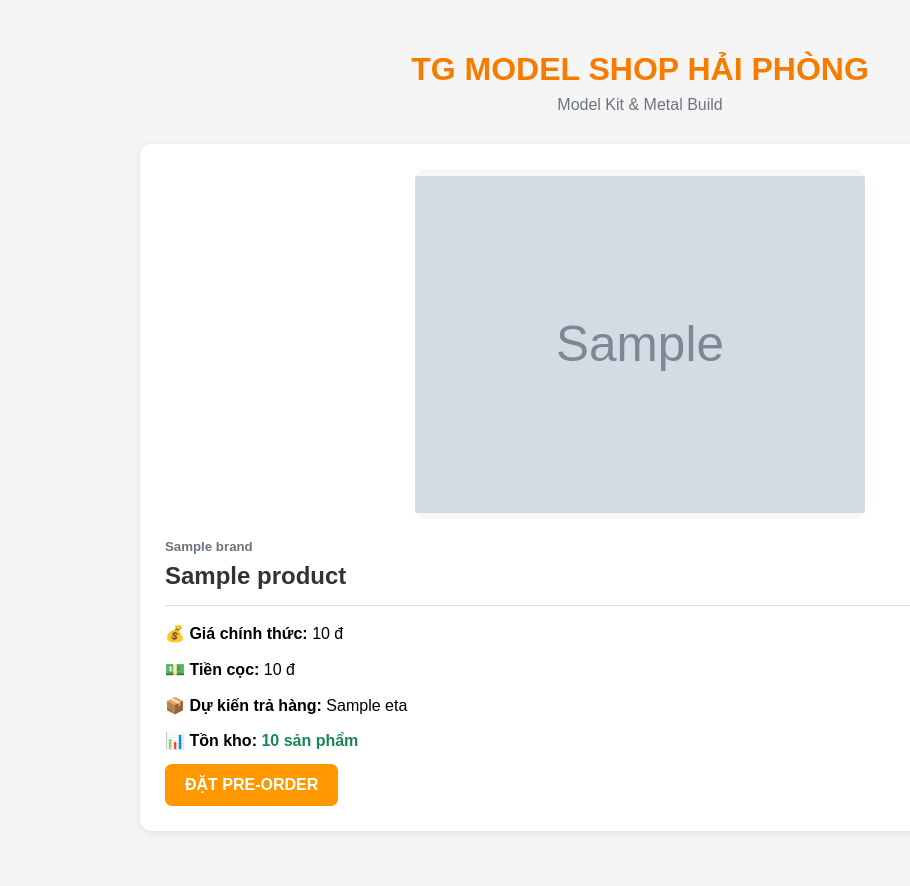
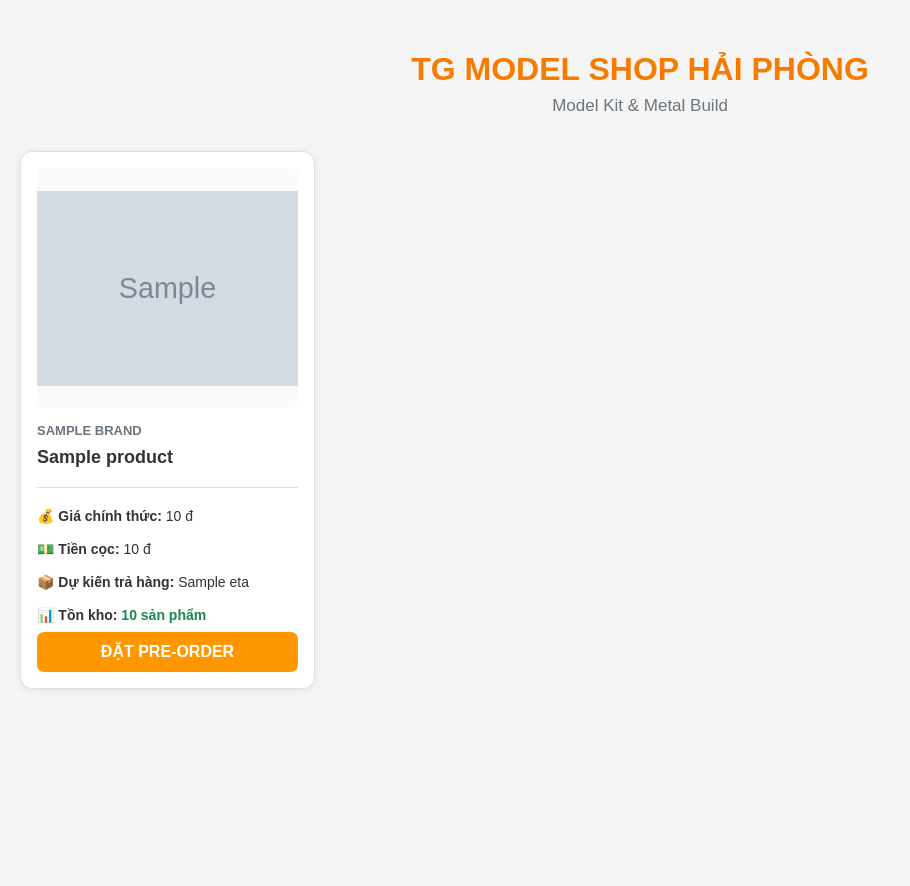
Before and after one commit to 20020899-debug/TGMODEL-SHOP-, a Flask app: page / in a window 1280 px wide. Shown: the whole page, without its empty margins (0-910 px from the left). After the commit the page ends 689 px from the top, so only its background shows below. Run offline with Flask 3, Linux system fonts and the light colour scheme; grey boxes marked "Sample" are stand-in pictures; a database or web service that is not in the repository returns one stand-in record (values such as "Sample title"); some libraries are stand-ins or nearby versions.

Commit message:
Update index.css

```diff
--- a/TG-Model-Preorder/static/css/index.css
+++ b/TG-Model-Preorder/static/css/index.css
@@ -1,3 +1,26 @@
+/* =================================================
+   BIẾN MÀU
+   ================================================= */
+
+:root {
+
+    --orange: #ff9800;
+    --orange-dark: #f57c00;
+
+    --green: #198754;
+    --green-dark: #157347;
+
+    --red: #dc3545;
+
+    --gray: #6c757d;
+
+    --background: #f5f5f5;
+    --border: #e0e0e0;
+
+    --text: #333;
+}
+
+
 /* =================================================
    BODY
    ================================================= */
@@ -6,11 +29,13 @@ body {
 
     font-family: Arial, sans-serif;
 
-    background: #f5f5f5;
+    background: var(--background);
 
     margin: 0;
 
     padding: 0;
+
+    color: var(--text);
 }
 
 
@@ -20,7 +45,7 @@ body {
 
 .container {
 
-    max-width: 1000px;
+    max-width: 1400px;
 
     margin: 0 auto;
 
@@ -36,7 +61,7 @@ body {
 
     text-align: center;
 
-    margin-bottom: 30px;
+    margin-bottom: 35px;
 }
 
 
@@ -52,37 +77,76 @@ body {
 
     margin-top: 0;
 
-    color: #6c757d;
+    color: var(--gray);
+
+    font-size: 17px;
 }
 
 
 /* =================================================
-   DANH SÁCH SẢN PHẨM
+   PRODUCT GRID
+
+   Desktop:
+   4 sản phẩm / hàng
    ================================================= */
 
-.product-list {
+.product-grid {
 
-    width: 100%;
+    display: grid;
+
+    grid-template-columns:
+        repeat(4, minmax(0, 1fr));
+
+    gap: 20px;
+
+    align-items: stretch;
 }
 
 
 /* =================================================
-   CARD SẢN PHẨM
+   PRODUCT CARD
    ================================================= */
 
 .product-card {
 
     background: white;
 
-    padding: 25px;
-
-    margin-bottom: 25px;
+    border:
+        1px solid
+        var(--border);
 
     border-radius: 12px;
 
+    padding: 16px;
+
     box-shadow:
         0 2px 8px
-        rgba(0, 0, 0, 0.08);
+        rgba(0, 0, 0, 0.07);
+
+    display: flex;
+
+    flex-direction: column;
+
+    box-sizing: border-box;
+
+    min-width: 0;
+
+    height: 100%;
+
+    transition:
+        transform 0.2s ease,
+        box-shadow 0.2s ease;
+}
+
+
+.product-card:hover {
+
+    transform:
+        translateY(-3px);
+
+    box-shadow:
+        0 5px 15px
+        rgba(0, 0, 0, 0.12);
 }
 
 
@@ -94,9 +158,21 @@ body {
 
     width: 100%;
 
-    text-align: center;
+    height: 240px;
 
-    margin-bottom: 20px;
+    margin-bottom: 15px;
+
+    display: flex;
+
+    align-items: center;
+
+    justify-content: center;
+
+    overflow: hidden;
+
+    background: #fafafa;
+
+    border-radius: 8px;
 }
 
 
@@ -106,17 +182,9 @@ body {
 
     width: 100%;
 
-    max-width: 450px;
-
-    height: 350px;
-
-    margin: 0 auto;
+    height: 100%;
 
     object-fit: contain;
-
-    border-radius: 10px;
-
-    background: #f7f7f7;
 }
 
 
@@ -126,11 +194,14 @@ body {
 
 .product-brand {
 
-    margin-top: 0;
+    margin:
+        0 0 7px 0;
 
-    margin-bottom: 8px;
+    color: var(--gray);
 
-    color: #6c757d;
+    font-size: 13px;
+
+    text-transform: uppercase;
 }
 
 
@@ -140,26 +211,33 @@ body {
 
 .product-name {
 
-    margin-top: 0;
+    margin:
+        0 0 12px 0;
 
-    margin-bottom: 15px;
+    font-size: 18px;
 
-    color: #333;
+    line-height: 1.35;
+
+    color: var(--text);
 }
 
 
 /* =================================================
-   HR
+   ĐƯỜNG KẺ
    ================================================= */
 
 .product-card hr {
 
+    width: 100%;
+
     border: none;
 
     border-top:
-        1px solid #ddd;
+        1px solid
+        var(--border);
 
-    margin: 15px 0;
+    margin:
+        5px 0 12px 0;
 }
 
 
@@ -169,9 +247,12 @@ body {
 
 .product-card p {
 
-    line-height: 1.6;
+    margin:
+        6px 0;
 
-    margin: 10px 0;
+    font-size: 14px;
+
+    line-height: 1.5;
 }
 
 
@@ -185,15 +266,36 @@ body {
 
     text-decoration: none;
 
-    padding: 12px 20px;
+    padding:
+        11px 15px;
 
     border-radius: 7px;
 
     font-weight: bold;
 
-    color: white;
+    text-align: center;
 
     box-sizing: border-box;
+}
+
+
+/* =================================================
+   KHU VỰC NÚT SẢN PHẨM
+
+   Luôn đẩy nút xuống cuối card
+   ================================================= */
+
+.product-action {
+
+    margin-top: auto;
+
+    padding-top: 15px;
+}
+
+
+.product-action .btn {
+
+    width: 100%;
 }
 
 
@@ -386,24 +498,54 @@ body {
 
 .empty-products {
 
+    grid-column:
+        1 / -1;
+
     background: white;
 
     padding: 30px;
-
-    border-radius: 12px;
 
     text-align: center;
 
     color: #777;
 
-    box-shadow:
-        0 2px 8px
-        rgba(0, 0, 0, 0.08);
+    border-radius: 12px;
+
+    border:
+        1px solid
+        var(--border);
 }
 
 
 /* =================================================
-   RESPONSIVE
+   TABLET
+
+   2 sản phẩm / hàng
+   ================================================= */
+
+@media (
+    max-width: 1000px
+) {
+
+    .product-grid {
+
+        grid-template-columns:
+            repeat(2, minmax(0, 1fr));
+    }
+
+
+    .product-image-wrap {
+
+        height: 260px;
+    }
+
+}
+
+
+/* =================================================
+   MOBILE
+
+   1 sản phẩm / hàng
    ================================================= */
 
 @media (
```
Also changed, not shown: other parts of TG-Model-Preorder/static/css/index.css (+89 -58 lines).
